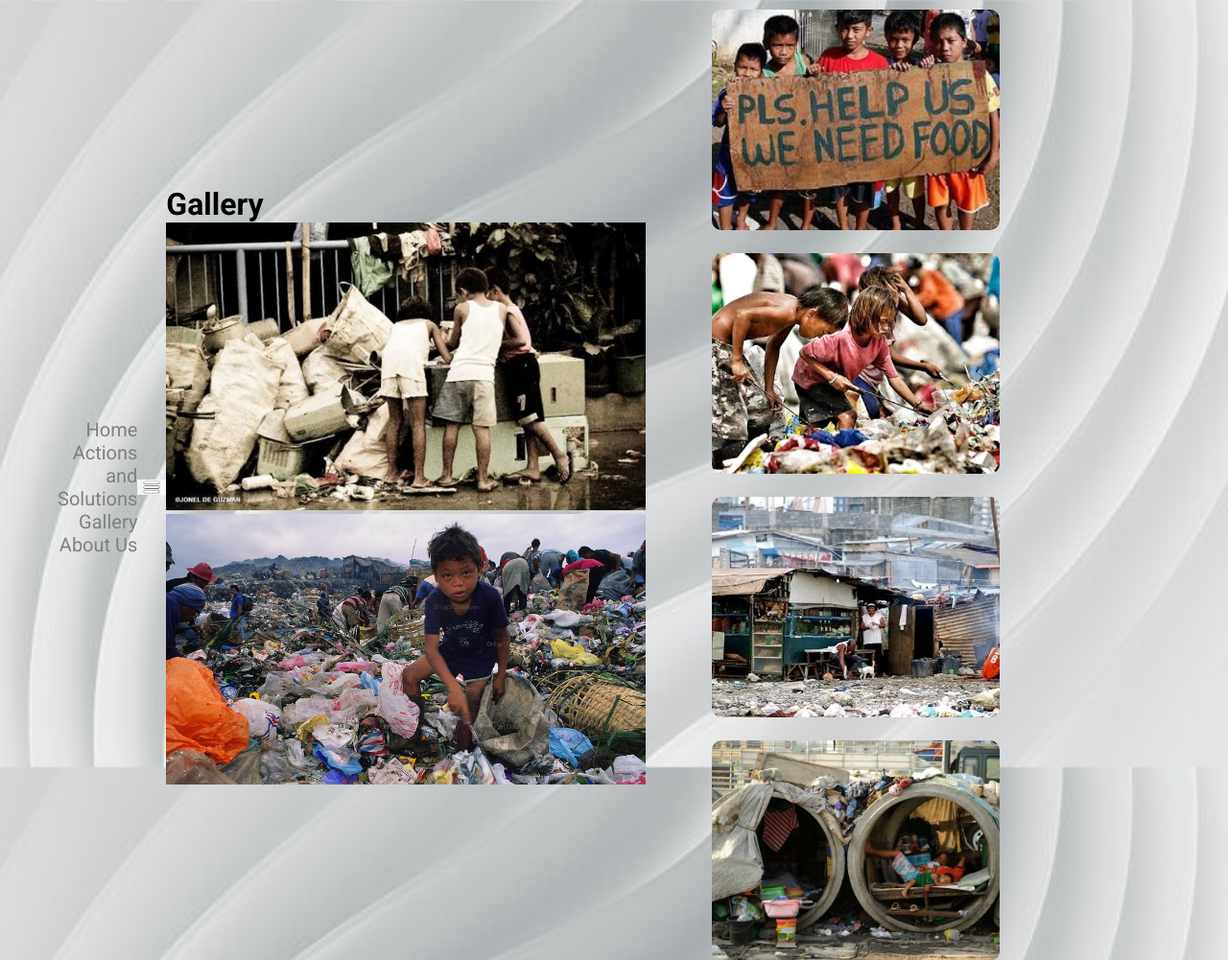
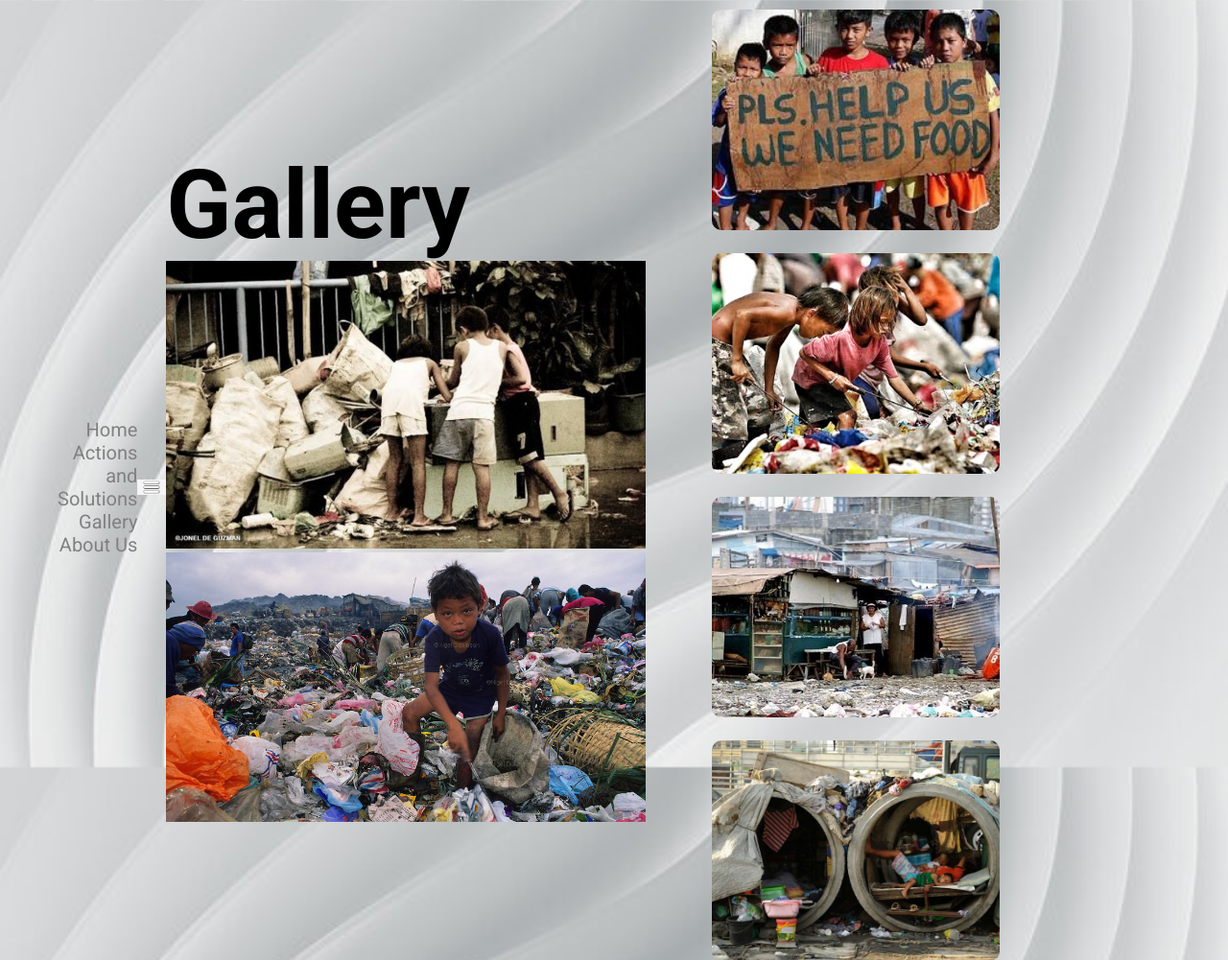
Before and after one commit to VinzJS/learningtasks, a PHP site: page /LT4/gallery.html in a window 1280 px wide. Shown: the top 1001 px of the page at 96% size. Run offline with PHP 8.4, Linux system fonts and the light colour scheme.

Commit message:
Update styles3.css

```diff
--- a/LT4/styles3.css
+++ b/LT4/styles3.css
@@ -82,3 +82,6 @@ p{
 .col{
   flex-basis:50%;
 }
+h1{
+  font-size:100px;
+}
```
